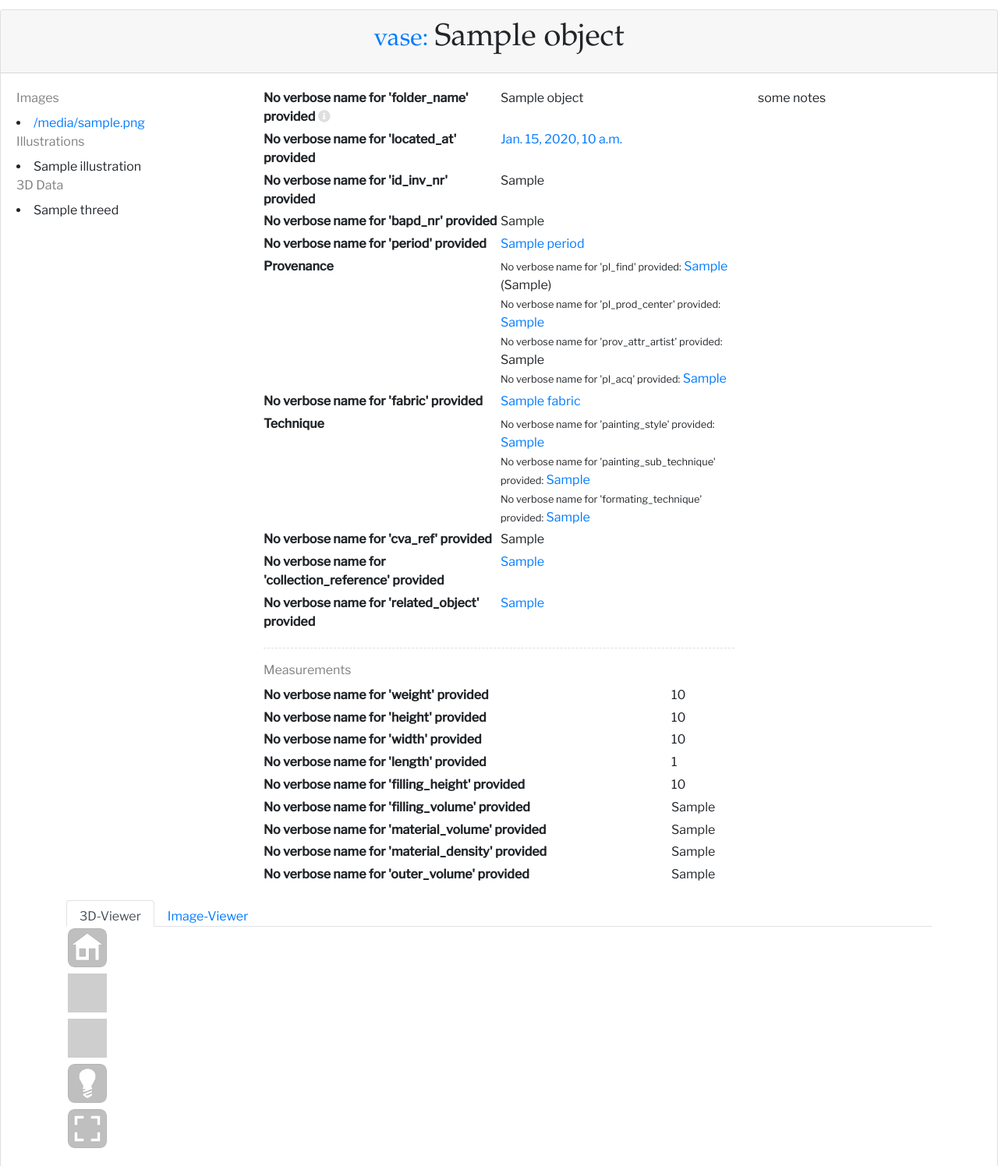
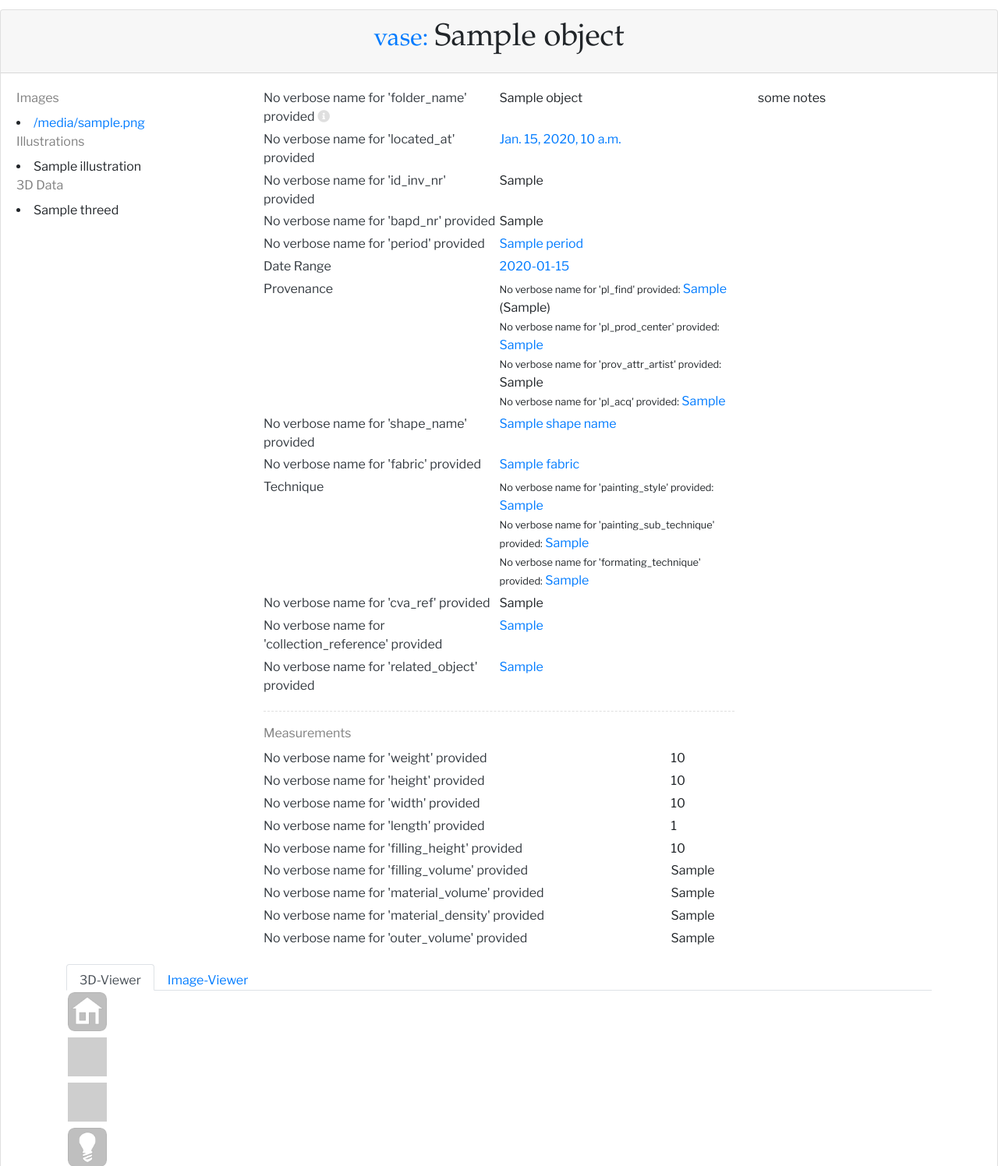
Before and after one commit to acdh-oeaw/odeeg, a Django app: template dobjects/templates/dobjects/digitalcontainer_detail.html in a window 1280 px wide. Shown: the part 58-1554 px from the top of the page at 78% size. Run offline with Django 3.2, Linux system fonts and the light colour scheme; the template is opened without the code that fills it: most values are stand-ins (such as "Sample title", 1, 10 or a date in 2020); some libraries are stand-ins or nearby versions; grey boxes are pictures that could not be loaded.

Commit message:
Added 'shape' in data model. Adjusted detail view.

```diff
--- a/dobjects/forms.py
+++ b/dobjects/forms.py
@@ -139,6 +139,7 @@ class DigitalContainerFilterFormHelper(FormHelper):
                 AccordionGroup(
                     'Advanced search',
                     'related_object',
+                    'shape_name',
                     'period',
                     'fabric',
                     'painting_style',
--- a/dobjects/tables.py
+++ b/dobjects/tables.py
@@ -6,6 +6,7 @@ from dobjects.models import DigitalContainer
 
 class DigitalContainerTable(tables.Table):
     id = tables.LinkColumn(verbose_name='ID')
+    shape_name = tables.ManyToManyColumn()
     fabric = tables.ManyToManyColumn()
     painting_style = tables.ManyToManyColumn()
     painting_sub_technique = tables.ManyToManyColumn()
--- a/dobjects/templates/dobjects/digitalcontainer_detail.html
+++ b/dobjects/templates/dobjects/digitalcontainer_detail.html
@@ -135,6 +135,12 @@
                                 </td>
                             </tr>
                             <tr>
+                                <th>Date Range</th>
+                                <td>
+                                    <a href="{{ object.period.get_absolute_url }}">{{ object.period.get_dates_str }}</a>
+                                </td>
+                            </tr>
+                            <tr>
                                 <th>Provenance</th>
                                 <td>
                                     <small>{% get_verbose_name digitalcontainer "pl_find" %}:</small> <a href="{{ object.pl_find.get_absolute_url }}">{{ object.pl_find }}</a>
@@ -145,6 +151,14 @@
                                     <br/>
                                     <small>{% get_verbose_name digitalcontainer "prov_attr_artist" %}:</small> {{ object.prov_attr_artist }}<br/>
                                     <small>{% get_verbose_name digitalcontainer "pl_acq" %}:</small> <a href="{{ object.pl_acq.get_absolute_url }}">{{ object.pl_acq }}</a>
+                                </td>
+                            </tr>
+                            <tr>
+                                <th>{% get_verbose_name digitalcontainer "shape_name" %}</th>
+                                <td>
+                                    {% for x in object.shape_name.all %}
+                                        <a href="{{ x.get_absolute_url }}">{{ x }}</a>
+                                    {%  endfor  %}
                                 </td>
                             </tr>
                             <tr>
--- a/webpage/static/webpage/css/style.css
+++ b/webpage/static/webpage/css/style.css
@@ -83,6 +83,13 @@ i.fa-info-circle {
 .table-information td, .table-information th {
     padding: 0 0 0.3rem 0;
     border: none;
+}
+
+.table-information th {
+    color: #343a40;
+    /*font-family: Bodoni MT, Didot, Didot LT STD, Hoefler Text, Garamond, Times New Roman, serif;*/
+    font-weight: normal;
+    font-size: 1rem;
 }
 
 hr.hr-detail-view {
```
Also changed, not shown: dobjects/filters.py (+9 -0 lines), dobjects/models.py (+6 -2 lines).
